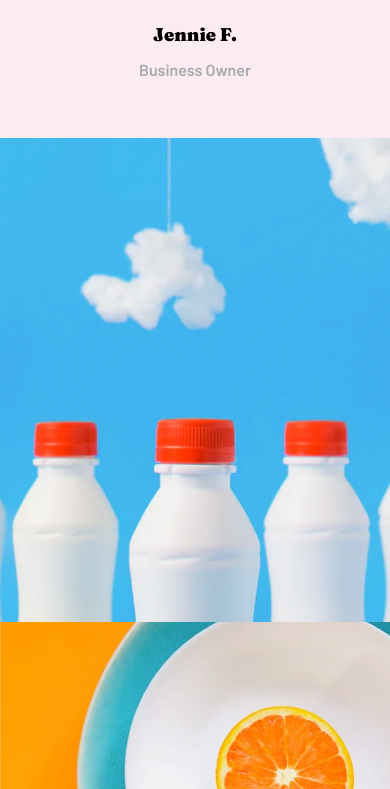
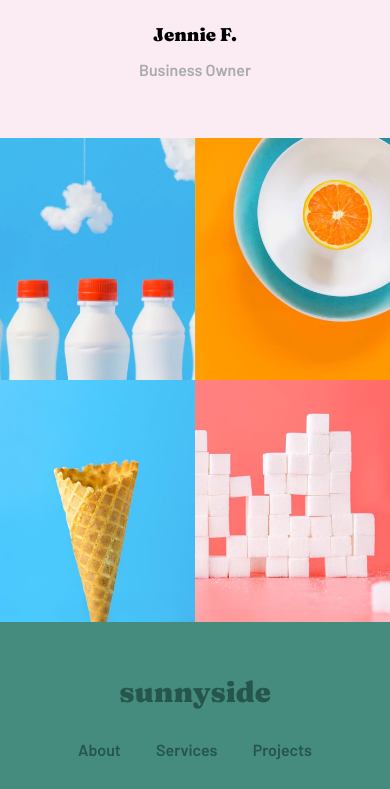
Before and after one commit to Priya366/sunnyside-agency-landing-page, a plain HTML site: page index.html in a window 390 px wide. Shown: the part 3741-4530 px from the top of the page. Drawn offline with nearby package versions, Linux system fonts and the light colour scheme.

Commit message:
Changed section-5 mobile version

```diff
--- a/css/style.css
+++ b/css/style.css
@@ -471,8 +471,6 @@ footer {
         background-position: center;
         height: 400px;
     }
-    /* section----5  */
-    .section-5 .grid-container {
-        grid-template-columns: repeat(1, 1fr);
-    }
+
+
 }
```
